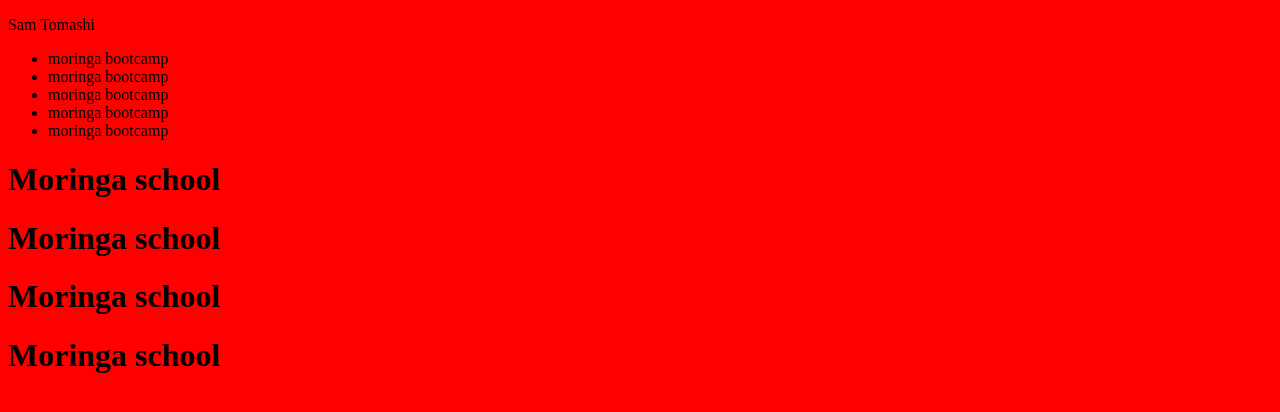
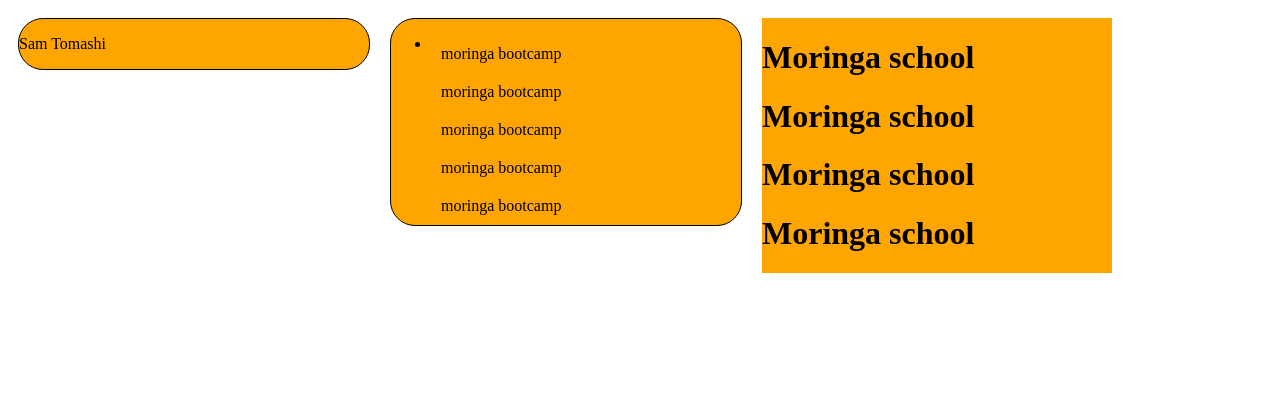
Before and after one commit to SamTomashi/Moringa-FT09-HTML-Intro, a plain HTML site: page index.html in a window 1280 px wide. Drawn offline with Linux system fonts and the light colour scheme; a script that the page names is missing.

Commit message:
style containers and divs

```diff
--- a/css/style.css
+++ b/css/style.css
@@ -1,3 +1,18 @@
-body{
-    background-color: red;
+.bg-moringa{
+    background-color: #FFA500;
+
 }
+
+.border{
+    border: 1px solid #000000;
+}
+
+.conner-radius{
+    border-radius: 25px;
+}
+
+.container{
+    float:left;
+    width: 350px;
+    margin:10px;
+}
```
